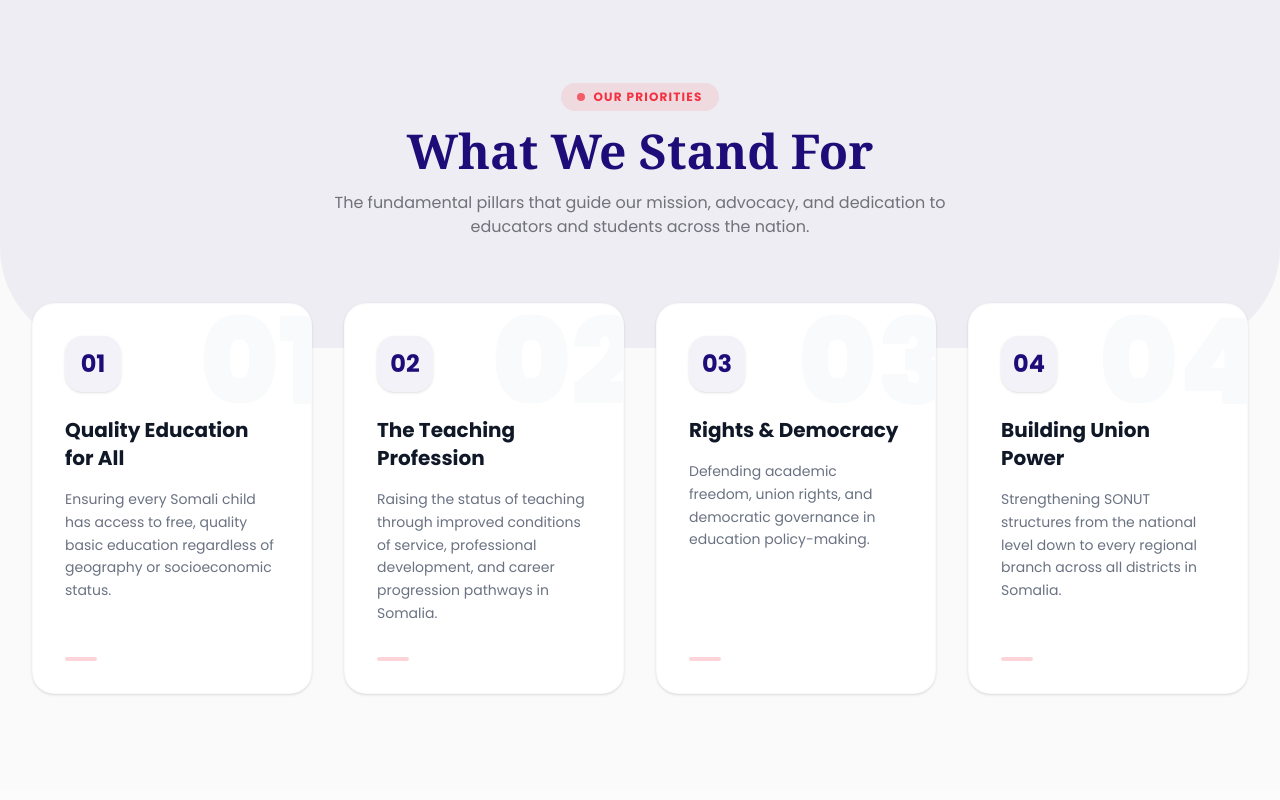
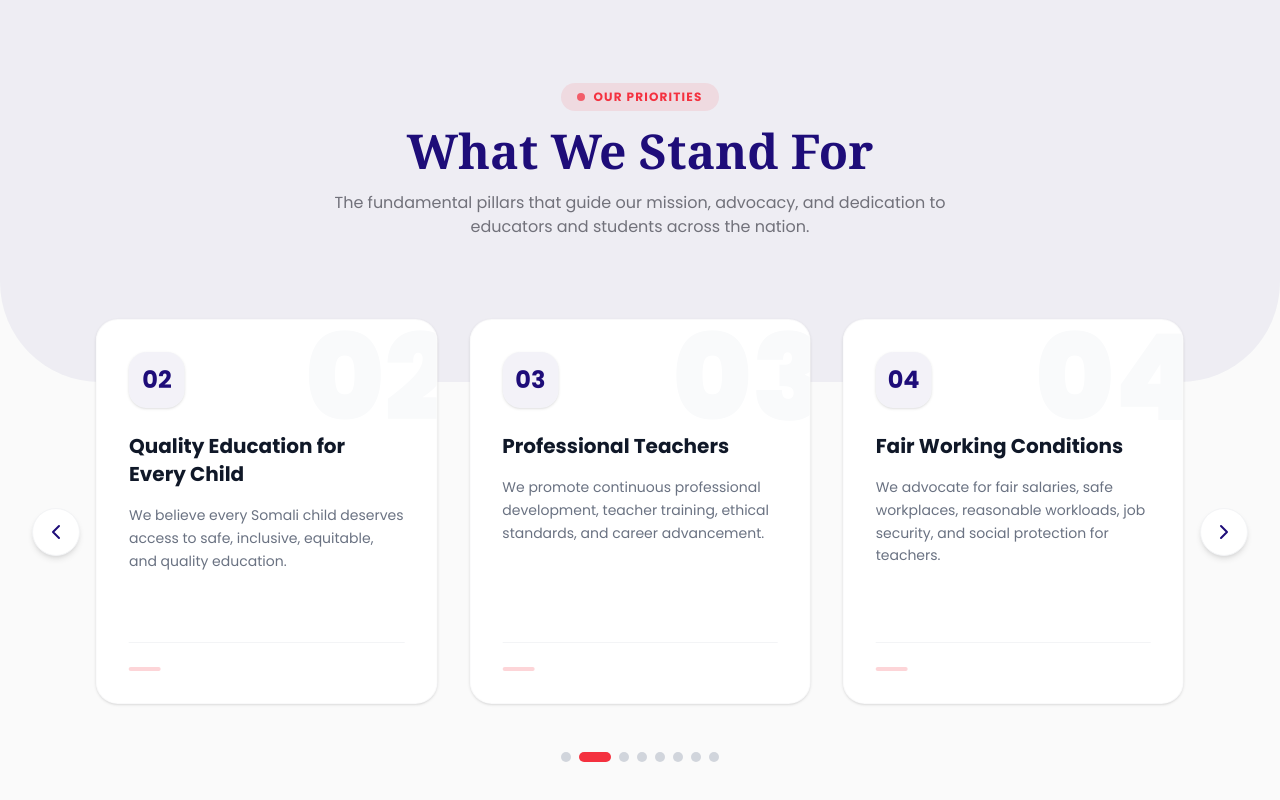
Before and after one commit to Raadsan/sonutorganization, a Next.js app: page / in a window 1280 px wide. Shown: the part 1940-2740 px from the top of the page. Built offline with nearby package versions, Linux system fonts and the light colour scheme; no server answers; the database is empty.

Commit message:
feat: add program details page and membership components including benefits and eligibility criteria

```diff
--- a/app/our-programmes/page.tsx
+++ b/app/our-programmes/page.tsx
@@ -13,7 +13,7 @@ import {
 const programmes = [
   {
     icon: GraduationCap,
-    title: "Teachers Professional Development Program",
+    title: "Teachers professional development program",
     description: "SONUT provides training, workshops, and learning opportunities to improve teachers’ knowledge, skills, teaching methods, and professional standards.",
   },
   {
@@ -71,7 +71,7 @@ export default function OurProgrammesPage() {
             <span className="text-xs font-bold uppercase tracking-[0.22em] text-secondary">Our Areas of Work</span>
             <h2 className="mt-3 text-3xl font-extrabold text-primary md:text-5xl">Building a Stronger Teaching Profession</h2>
           </div>
-          <div className="grid gap-6 sm:grid-cols-2 lg:grid-cols-3">
+          <div className="grid gap-6 sm:grid-cols-2 lg:grid-cols-4">
             {programmes.map((programme, index) => (
               <article key={programme.title} className="group relative overflow-hidden rounded-3xl border border-gray-100 bg-white p-7 shadow-sm transition-all hover:-translate-y-1 hover:shadow-xl">
                 <span className="absolute right-5 top-3 text-6xl font-black text-primary/5">
--- a/components/ui/Home/Priorities.tsx
+++ b/components/ui/Home/Priorities.tsx
@@ -1,57 +1,142 @@
 "use client";
 
+import { useState, useEffect, useCallback, useRef } from "react";
 import { motion } from "framer-motion";
+import { ChevronLeft, ChevronRight } from "lucide-react";
 
 const prioritiesData = [
   {
     id: "01",
-    title: "Quality Education for All",
-    description: "Ensuring every Somali child has access to free, quality basic education regardless of geography or socioeconomic status."
+    title: "Teachers’ Rights & Dignity",
+    description: "We stand for the rights, dignity, welfare, and professional recognition of every teacher."
   },
   {
     id: "02",
-    title: "The Teaching Profession",
-    description: "Raising the status of teaching through improved conditions of service, professional development, and career progression pathways in Somalia."
+    title: "Quality Education for Every Child",
+    description: "We believe every Somali child deserves access to safe, inclusive, equitable, and quality education."
   },
   {
     id: "03",
-    title: "Rights & Democracy",
-    description: "Defending academic freedom, union rights, and democratic governance in education policy-making."
+    title: "Professional Teachers",
+    description: "We promote continuous professional development, teacher training, ethical standards, and career advancement."
   },
   {
     id: "04",
-    title: "Building Union Power",
-    description: "Strengthening SONUT structures from the national level down to every regional branch across all districts in Somalia."
+    title: "Fair Working Conditions",
+    description: "We advocate for fair salaries, safe workplaces, reasonable workloads, job security, and social protection for teachers."
+  },
+  {
+    id: "05",
+    title: "Teacher Voice & Representation",
+    description: "We ensure teachers have a strong and meaningful voice in education policies, reforms, and decision-making."
+  },
+  {
+    id: "06",
+    title: "Unity & Solidarity",
+    description: "We bring Somali teachers together across regions and institutions to build a united and respected teaching profession."
+  },
+  {
+    id: "07",
+    title: "Education Reform & Innovation",
+    description: "We support evidence-based reforms, technology, innovation, and modern approaches that improve teaching and learning."
+  },
+  {
+    id: "08",
+    title: "Equality, Inclusion & Non-Discrimination",
+    description: "We stand for equal opportunities for teachers and learners, regardless of gender, location, background, or circumstance."
+  },
+  {
+    id: "09",
+    title: "Integrity & Accountability",
+    description: "We promote transparency, professionalism, ethical leadership, and accountability within the education sector."
+  },
+  {
+    id: "10",
+    title: "Partnership for National Development",
+    description: "We work with government, education institutions, civil society, development partners, and other stakeholders to strengthen Somalia’s education system."
   }
 ];
 
-const containerVariants = {
-  hidden: { opacity: 0 },
-  visible: {
-    opacity: 1,
-    transition: {
-      staggerChildren: 0.2
-    }
+export default function Priorities() {
+  const [currentIndex, setCurrentIndex] = useState(0);
+  const [visibleCount, setVisibleCount] = useState(3);
+  const [isPaused, setIsPaused] = useState(false);
+  const touchStartX = useRef(0);
+  const touchEndX = useRef(0);
+
+  useEffect(() => {
+    const updateVisibleCount = () => {
+      if (window.innerWidth >= 1024) {
+        setVisibleCount(3);
+      } else if (window.innerWidth >= 768) {
+        setVisibleCount(2);
+      } else {
+        setVisibleCount(1);
       }
     };
 
-const cardVariants = {
-  hidden: { opacity: 0, y: 50 },
-  visible: {
-    opacity: 1,
-    y: 0,
-    transition: {
-      duration: 0.6,
-      ease: "easeOut" as const
+    updateVisibleCount();
+    window.addEventListener("resize", updateVisibleCount);
+    return () => window.removeEventListener("resize", updateVisibleCount);
+  }, []);
+
+  const maxIndex = prioritiesData.length - visibleCount;
+
+  // Clamps currentIndex if layout shifts
+  useEffect(() => {
+    if (currentIndex > maxIndex) {
+      setCurrentIndex(maxIndex >= 0 ? maxIndex : 0);
     }
+  }, [visibleCount, currentIndex, maxIndex]);
+
+  const nextSlide = useCallback(() => {
+    setCurrentIndex((prev) => (prev >= maxIndex ? 0 : prev + 1));
+  }, [maxIndex]);
+
+  const prevSlide = useCallback(() => {
+    setCurrentIndex((prev) => (prev === 0 ? maxIndex : prev - 1));
+  }, [maxIndex]);
+
+  useEffect(() => {
+    if (isPaused) {
+      console.log("[Priorities Slider] Auto-slide PAUSED");
+      return;
     }
+    console.log("[Priorities Slider] Auto-slide ACTIVE");
+    const interval = setInterval(() => {
+      nextSlide();
+    }, 4000);
+    return () => clearInterval(interval);
+  }, [nextSlide, isPaused]);
+
+  // Swipe gesture support for mobile touch screens
+  const handleTouchStart = (e: React.TouchEvent) => {
+    setIsPaused(true);
+    touchStartX.current = e.targetTouches[0].clientX;
+    touchEndX.current = e.targetTouches[0].clientX; // initialize
   };
 
-export default function Priorities() {
+  const handleTouchMove = (e: React.TouchEvent) => {
+    touchEndX.current = e.targetTouches[0].clientX;
+  };
+
+  const handleTouchEnd = () => {
+    const threshold = 50;
+    const diff = touchStartX.current - touchEndX.current;
+    if (diff > threshold) {
+      nextSlide();
+    } else if (diff < -threshold) {
+      prevSlide();
+    }
+    // Resume auto-slide after touch interaction ends
+    setTimeout(() => {
+      setIsPaused(false);
+    }, 1000);
+  };
+
   return (
     <section className="py-24 bg-[#fafafa] relative overflow-hidden">
-
-      {/* Background Decorative Elements */}
+      {/* Background Decorative Curves */}
       <div className="absolute top-0 left-0 w-full h-1/2 bg-primary/5 rounded-b-[100px] pointer-events-none -translate-y-10" />
 
       <div className="max-w-7xl mx-auto px-4 sm:px-6 lg:px-8 relative z-10">
@@ -76,51 +161,123 @@ export default function Priorities() {
           </p>
         </motion.div>
 
-        {/* Priorities Grid */}
-        <motion.div
-          variants={containerVariants}
-          initial="hidden"
-          whileInView="visible"
-          viewport={{ once: true, margin: "-100px" }}
-          className="grid md:grid-cols-2 lg:grid-cols-4 gap-8"
+        {/* Carousel / Slider Container */}
+        <div
+          className="relative px-2 md:px-12"
+          onMouseEnter={() => setIsPaused(true)}
+          onMouseLeave={() => setIsPaused(false)}
+          onPointerEnter={() => setIsPaused(true)}
+          onPointerLeave={() => setIsPaused(false)}
+          onFocus={() => setIsPaused(true)}
+          onBlur={() => setIsPaused(false)}
         >
-          {prioritiesData.map((item, index) => (
-            <motion.div
+          {/* Navigation Arrows (Desktop) */}
+          <button
+            onClick={prevSlide}
+            className="absolute left-0 top-1/2 -translate-y-1/2 z-20 w-12 h-12 rounded-full bg-white shadow-md border border-gray-100 flex items-center justify-center text-primary hover:bg-primary hover:text-white transition-all duration-300 focus:outline-none focus:ring-2 focus:ring-secondary hidden md:flex cursor-pointer"
+            aria-label="Previous priority"
+          >
+            <ChevronLeft size={24} />
+          </button>
+
+          <button
+            onClick={nextSlide}
+            className="absolute right-0 top-1/2 -translate-y-1/2 z-20 w-12 h-12 rounded-full bg-white shadow-md border border-gray-100 flex items-center justify-center text-primary hover:bg-primary hover:text-white transition-all duration-300 focus:outline-none focus:ring-2 focus:ring-secondary hidden md:flex cursor-pointer"
+            aria-label="Next priority"
+          >
+            <ChevronRight size={24} />
+          </button>
+
+          {/* Slider Window */}
+          <div
+            className="overflow-hidden cursor-grab active:cursor-grabbing py-4"
+            onTouchStart={handleTouchStart}
+            onTouchMove={handleTouchMove}
+            onTouchEnd={handleTouchEnd}
+          >
+            <div
+              className="flex transition-transform duration-700 ease-out items-stretch"
+              style={{
+                transform: `translateX(-${currentIndex * (100 / prioritiesData.length)}%)`,
+                width: `${(prioritiesData.length / visibleCount) * 100}%`
+              }}
+            >
+              {prioritiesData.map((item) => (
+                <div
                   key={item.id}
-              variants={cardVariants}
-              whileHover={{ y: -10 }}
-              className="bg-white rounded-3xl p-8 relative group overflow-hidden shadow-sm hover:shadow-2xl transition-all duration-300 border border-gray-100/50"
+                  className="px-4 flex-shrink-0 flex items-stretch"
+                  style={{ width: `${100 / prioritiesData.length}%` }}
                 >
+                  <div className="bg-white rounded-3xl p-8 relative group overflow-hidden shadow-sm hover:shadow-2xl transition-all duration-300 border border-gray-100/50 flex flex-col justify-between w-full min-h-[320px] hover:-translate-y-2 cursor-pointer">
                     {/* Background Big Number */}
                     <div className="absolute -right-4 -top-8 text-[120px] font-black text-gray-50 group-hover:text-secondary/5 transition-colors duration-500 pointer-events-none select-none z-0">
                       {item.id}
                     </div>
 
-              {/* Top Accent Line */}
+                    {/* Top Accent Gradient Line */}
                     <div className="absolute top-0 left-8 right-8 h-1 bg-gradient-to-r from-transparent via-secondary to-transparent opacity-0 group-hover:opacity-100 transition-opacity duration-500" />
 
-              <div className="relative z-10 flex flex-col h-full">
+                    <div className="relative z-10 flex flex-col h-full justify-between">
+                      <div>
                         {/* Number Badge */}
                         <div className="w-14 h-14 rounded-2xl bg-primary/5 group-hover:bg-primary group-hover:text-white flex items-center justify-center text-2xl font-bold text-primary mb-6 transition-all duration-300 shadow-sm">
                           {item.id}
                         </div>
 
-                <h3 className="text-xl font-bold text-gray-900 mb-4 group-hover:text-primary transition-colors">
+                        <h3 className="text-xl font-bold text-gray-900 mb-4 group-hover:text-primary transition-colors line-clamp-2">
                           {item.title}
                         </h3>
 
                         <p className="text-gray-500 leading-relaxed text-sm group-hover:text-gray-600 transition-colors">
                           {item.description}
                         </p>
+                      </div>
 
-                <div className="mt-auto pt-8">
+                      <div className="mt-6 pt-6 border-t border-gray-100">
                         <div className="w-8 h-1 bg-secondary/20 group-hover:w-full group-hover:bg-secondary transition-all duration-500 rounded-full" />
                       </div>
                     </div>
-            </motion.div>
+                  </div>
+                </div>
               ))}
-        </motion.div>
+            </div>
+          </div>
 
+          {/* Navigation Controls (Mobile) */}
+          <div className="flex justify-center gap-4 mt-6 md:hidden">
+            <button
+              onClick={prevSlide}
+              className="w-10 h-10 rounded-full bg-white shadow-md border border-gray-100 flex items-center justify-center text-primary active:bg-primary active:text-white transition-colors"
+              aria-label="Previous priority"
+            >
+              <ChevronLeft size={20} />
+            </button>
+            <button
+              onClick={nextSlide}
+              className="w-10 h-10 rounded-full bg-white shadow-md border border-gray-100 flex items-center justify-center text-primary active:bg-primary active:text-white transition-colors"
+              aria-label="Next priority"
+            >
+              <ChevronRight size={20} />
+            </button>
+          </div>
+
+          {/* Pagination Indicators */}
+          <div className="flex justify-center gap-2 mt-8">
+            {Array.from({ length: maxIndex + 1 }).map((_, index) => (
+              <button
+                key={index}
+                onClick={() => setCurrentIndex(index)}
+                className={`h-2.5 rounded-full transition-all duration-300 cursor-pointer ${
+                  currentIndex === index
+                    ? "w-8 bg-secondary"
+                    : "w-2.5 bg-gray-300 hover:bg-gray-400"
+                }`}
+                aria-label={`Go to slide ${index + 1}`}
+              />
+            ))}
+          </div>
+
+        </div>
       </div>
     </section>
   );
```
Also changed, not shown: components/Members/MembershipBenefits.tsx (+8 -8 lines), components/Members/WhoCanJoin.tsx (+16 -56 lines), components/ui/Home/Nav.tsx (+14 -19 lines). Lines whose indentation alone changed are shown as unchanged.
